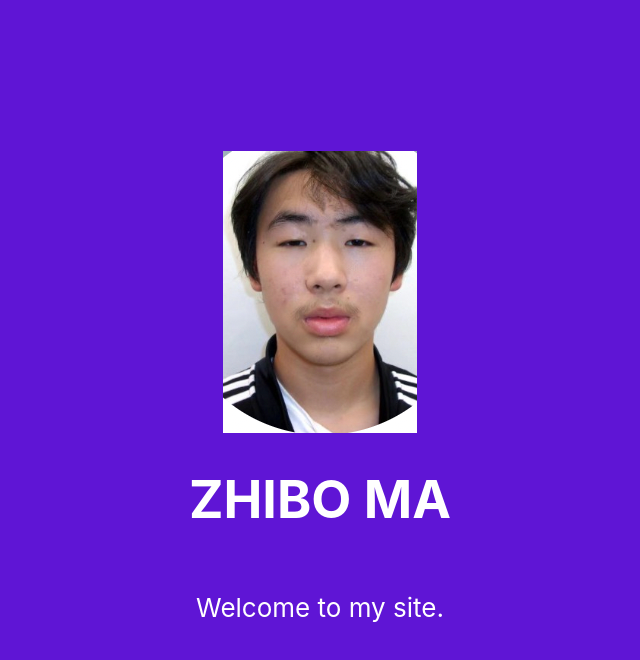
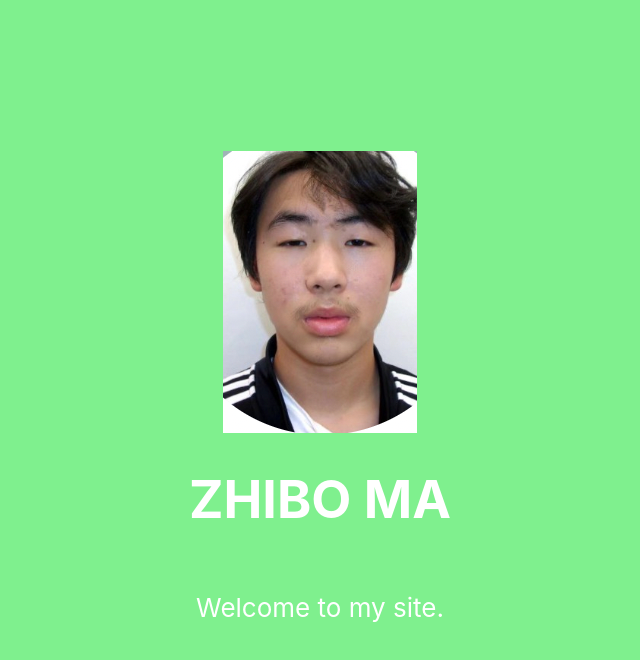
Before and after one commit to ma-e/inzhiboma, a React (Create React App) app: page / in a window 1280 px wide. Shown: the top 660 px of the page, without its empty margins (320-960 px from the left). Built offline with nearby package versions, Linux system fonts and the light colour scheme.

Commit message:
fix color

```diff
--- a/src/App.css
+++ b/src/App.css
@@ -14,7 +14,7 @@
 }
 
 .App-header {
-  background-color: #5f15d5;
+  background-color: #7ff08e;
   min-height: 100vh;
   display: flex;
   flex-direction: column;
```
